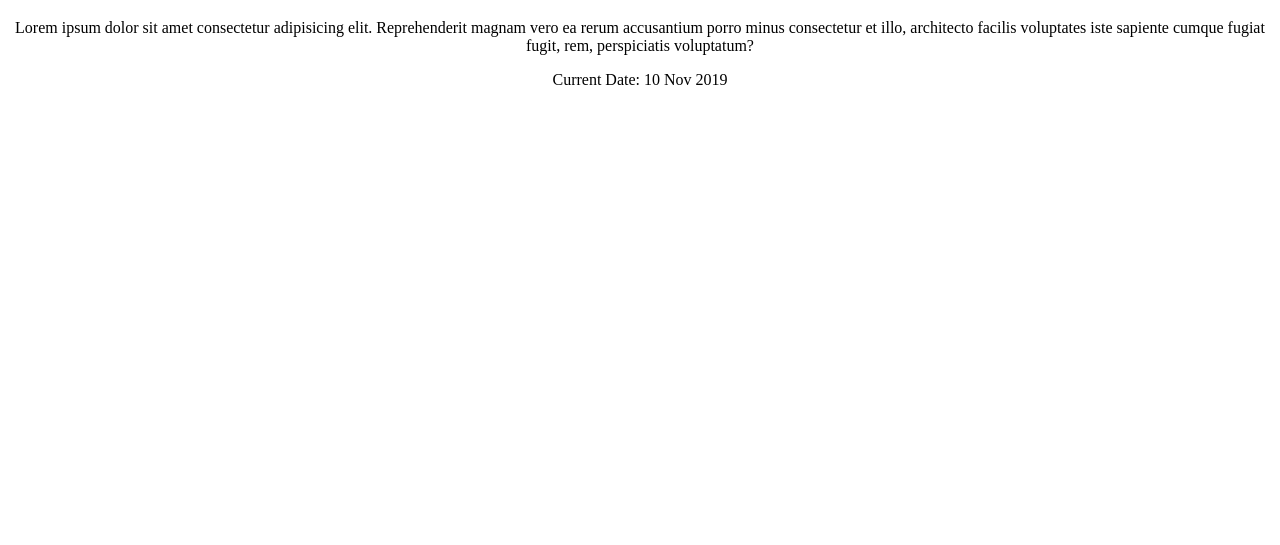
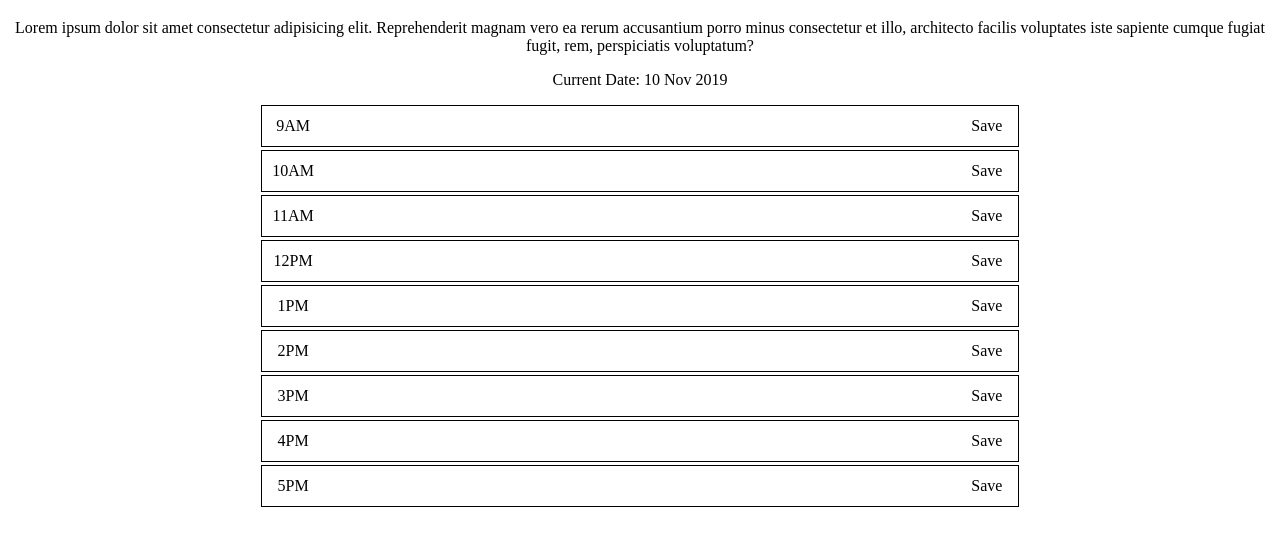
Before and after one commit to hoangvu1x02/TutorialWeek5, a plain HTML site: page index.html in a window 1280 px wide. Shown: the part 61-606 px from the top of the page. Drawn offline with nearby package versions, Linux system fonts and the light colour scheme.

Commit message:
do cloning

```diff
--- a/assets/js/script.js
+++ b/assets/js/script.js
@@ -1,2 +1,20 @@
-const today = moment();
+const today = moment().startOf('hour');
 $("#currentDate").text(today.format("DD MMM YYYY"));
+
+const fromTime = today.clone().hour(9);
+const toTime = today.clone().hour(17);
+
+console.log('From time: ', fromTime.format());
+console.log('To Time: ', toTime.format());
+
+for (let currentTime = fromTime.clone(); currentTime.isSameOrBefore(toTime); currentTime.add(1, 'h')) {
+	// Cloning the clone item
+	const hourSection = $("#cloneItem").clone();
+
+	// Modify the cloned hour section
+	hourSection.removeAttr('id');
+	hourSection.data("hour", currentTime.hour());
+	hourSection.find(".hour").text(currentTime.format("hA"));
+
+	$("#plannerContainer").append(hourSection);
+}
--- a/index.html
+++ b/index.html
@@ -13,6 +13,12 @@
 		<p>Lorem ipsum dolor sit amet consectetur adipisicing elit. Reprehenderit magnam vero ea rerum accusantium porro minus consectetur et illo, architecto facilis voluptates iste sapiente cumque fugiat fugit, rem, perspiciatis voluptatum?</p>
 		<p>Current Date: <span id="currentDate"></span></p>
 	</div>
+	<div class="hourSection" id="cloneItem">
+		<div class="hour"></div>
+		<input type="text" class="memoContainer">
+		<div class="saveButton">Save</div>
+	</div>
+	<div id="plannerContainer"></div>
 	<script src="https://cdnjs.cloudflare.com/ajax/libs/moment.js/2.24.0/moment.min.js" integrity="sha256-4iQZ6BVL4qNKlQ27TExEhBN1HFPvAvAMbFavKKosSWQ=" crossorigin="anonymous"></script>
 	<script src="https://code.jquery.com/jquery-3.4.1.min.js" integrity="sha256-CSXorXvZcTkaix6Yvo6HppcZGetbYMGWSFlBw8HfCJo=" crossorigin="anonymous"></script>
 	<script src="./assets/js/script.js"></script>
```
